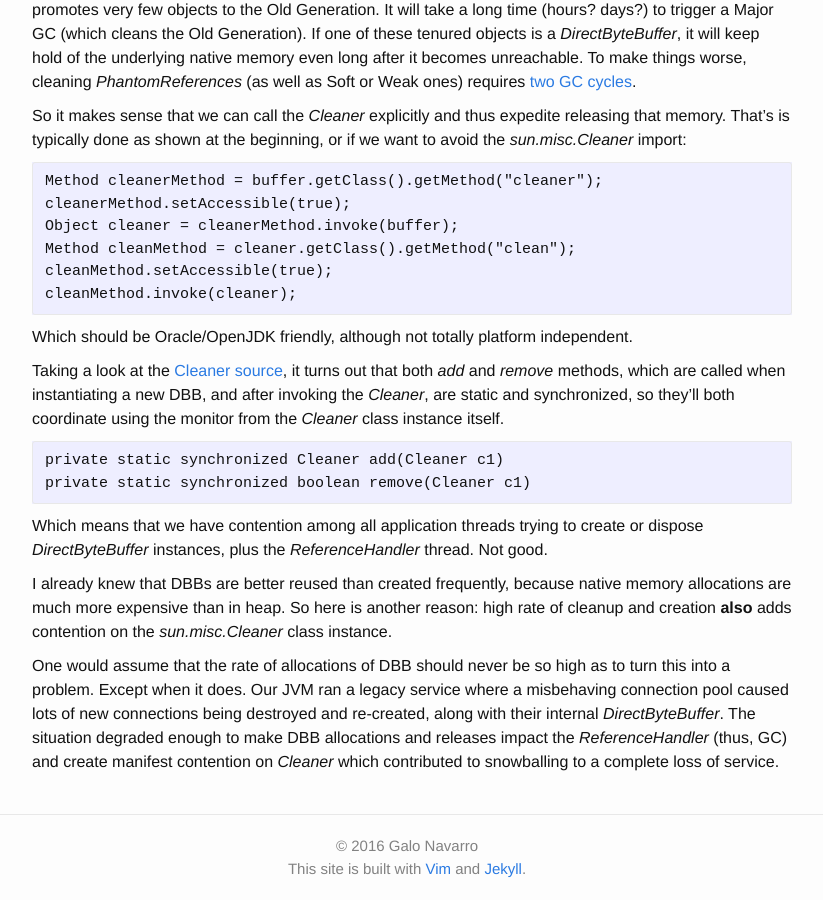
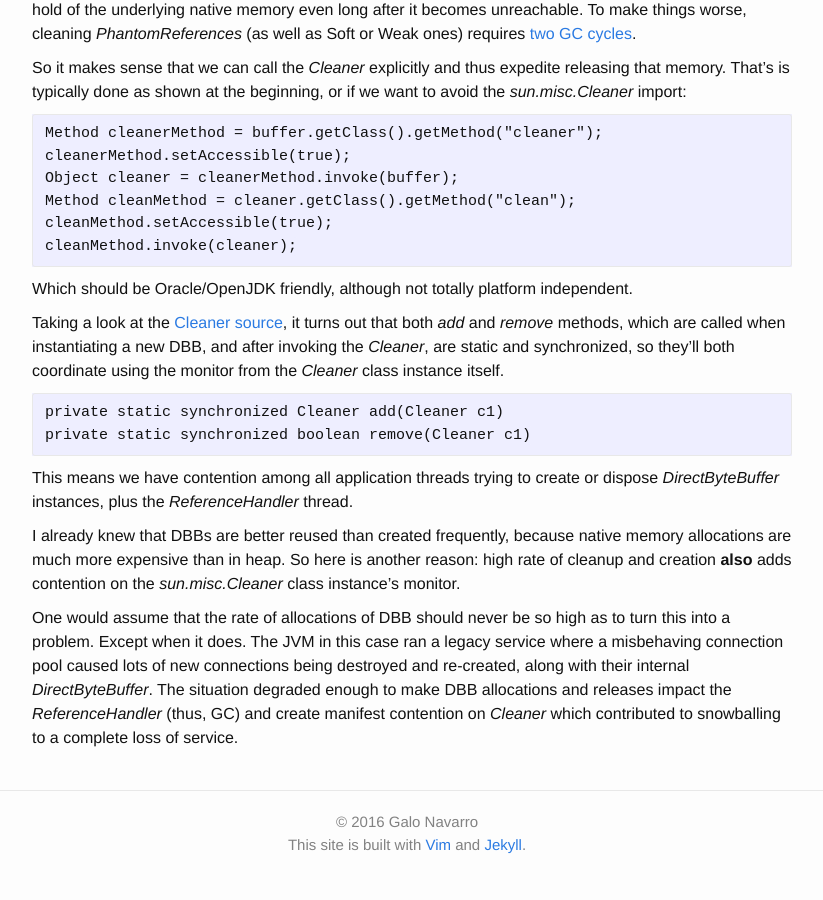
Before and after one commit to srvaroa/srvaroa.github.io, a Jekyll site: the page built from _posts/2016-08-22-sun-misc-cleaner.md, in a window 1280 px wide and 900 px high, scrolled down 1502 px. Shown: the whole window, without its empty margins (228-1051 px from the left). Built offline with Jekyll 4.4.1, drawn with Linux system fonts in a browser that asks for light colours; after the commit the page ends 2378 px from its top, so only the background shows below that; some of the changed text lies outside the part shown.

Commit message:
Fix broken correction
Signed-off-by: Galo Navarro <galo.navarro@schibsted.com>

```diff
--- a/_posts/2016-08-22-sun-misc-cleaner.md
+++ b/_posts/2016-08-22-sun-misc-cleaner.md
@@ -104,23 +103,23 @@
     private static synchronized Cleaner add(Cleaner c1)
     private static synchronized boolean remove(Cleaner c1)
 
-Which means that we have contention among all application threads trying
-to create or dispose _DirectByteBuffer_ instances, plus the
-_ReferenceHandler_ thread.  Not good.
+This means we have contention among all application threads trying to
+create or dispose _DirectByteBuffer_ instances, plus the
+_ReferenceHandler_ thread.
 
 I already knew that DBBs are better reused than created frequently,
 because native memory allocations are much more expensive than in heap.
 So here is another reason: high rate of cleanup and creation **also**
-adds contention on the _sun.misc.Cleaner_ class instance.
+adds contention on the _sun.misc.Cleaner_ class instance's monitor.
 
 One would assume that the rate of allocations of DBB should never be so
-high as to turn this into a problem.  Except when it does.  Our JVM ran
-a legacy service where a misbehaving connection pool caused lots of new
-connections being destroyed and re-created, along with their internal
-_DirectByteBuffer_.  The situation degraded enough to make DBB
-allocations and releases impact the _ReferenceHandler_ (thus, GC) and
-create manifest contention on _Cleaner_ which contributed to snowballing
-to a complete loss of service.
+high as to turn this into a problem.  Except when it does.  The JVM in
+this case ran a legacy service where a misbehaving connection pool
+caused lots of new connections being destroyed and re-created, along
+with their internal _DirectByteBuffer_.  The situation degraded enough
+to make DBB allocations and releases impact the _ReferenceHandler_
+(thus, GC) and create manifest contention on _Cleaner_ which contributed
+to snowballing to a complete loss of service.
 
 [1]: https://docs.oracle.com/javase/8/docs/api/index.html?java/lang/ref/PhantomReference.html
 [2]: http://www.kdgregory.com/index.php?page=java.refobj
```
Also changed, not shown: other parts of _posts/2016-08-22-sun-misc-cleaner.md (+13 -14 lines), _posts/2016-08-28-sun-misc-cleaner.md (deleted, +0 -128 lines).
